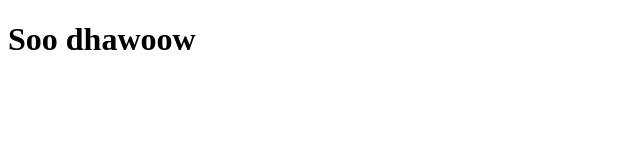
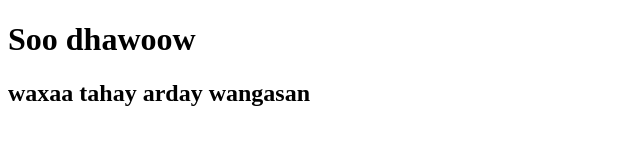
Before and after one commit to HassanSudan/youtube, a plain HTML site: page index.html in a window 1280 px wide. Shown: the whole page, without its empty margins (0-640 px from the left). Drawn offline with Linux system fonts and the light colour scheme.

Commit message:
h2 waxaan ahay

```diff
--- a/index.html
+++ b/index.html
@@ -8,6 +8,7 @@
 </head>
 <body>
     <h1>Soo dhawoow</h1>
+    <h2> waxaa tahay arday wangasan</h2>
 
 </body>
 </html>
```
